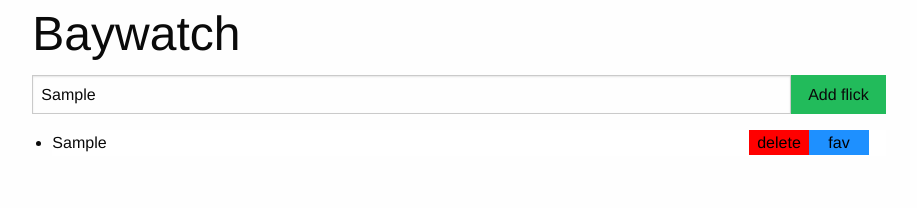
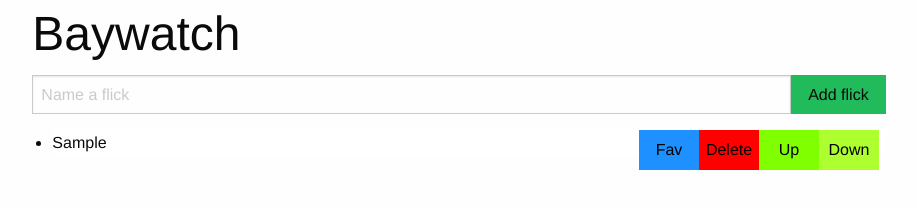
Before and after one commit to joyshaffer/baywatch, a plain HTML site: page index.html in a window 1280 px wide. Both pictures are taken after typing "Sample" into the empty fields and a click on the button "Add flick". Shown: the whole page, without its empty margins (181-1098 px from the left). Drawn offline with nearby package versions, Linux system fonts and the light colour scheme.

Commit message:
Autofocus and require flick name

```diff
--- a/app.css
+++ b/app.css
@@ -0,0 +1,4 @@
+h1 small {
+    color: whitesmoke;
+    font-size: 60%;
+}
--- a/app.js
+++ b/app.js
@@ -20,22 +20,40 @@
     //create buttons
     const favButton = document.createElement('button')
     const delButton = document.createElement('button')
-    favButton.textContent = 'fav'
-    delButton.textContent = 'delete'
+    const upButton = document.createElement('button')
+    const downButton = document.createElement('button')
+    favButton.textContent = 'Fav'
+    delButton.textContent = 'Delete'
+    upButton.textContent = 'Up'
+    downButton.textContent = 'Down'
 
     //style fav button
     favButton.style.backgroundColor = 'dodgerblue'
     favButton.style.position = 'absolute'
-    favButton.style.right = '230px'
-    favButton.style.height = '25px'
+    favButton.style.right = '400px'
+    favButton.style.height = '40px'
     favButton.style.width = '60px'
 
     //style del button
     delButton.style.backgroundColor = 'red'
     delButton.style.position = 'absolute'
-    delButton.style.right = '290px'
-    delButton.style.height = '25px'
+    delButton.style.right = '340px'
+    delButton.style.height = '40px'
     delButton.style.width = '60px'
+
+    //style up button
+    upButton.style.backgroundColor = 'Chartreuse'
+    upButton.style.position = 'absolute'
+    upButton.style.right = '280px'
+    upButton.style.height = '40px'
+    upButton.style.width = '60px'
+
+    //style down button
+    downButton.style.backgroundColor = 'greenyellow'
+    downButton.style.position = 'absolute'
+    downButton.style.right = '220px'
+    downButton.style.height = '40px'
+    downButton.style.width = '60px'
 
     favButton.addEventListener('click', ()=>{
         if(item.style.backgroundColor == 'white') {
@@ -45,6 +63,9 @@
 
     item.appendChild(favButton)
     item.appendChild(delButton)
+    item.appendChild(upButton)
+    item.appendChild(downButton)
+
     return item
   },
 
@@ -60,6 +81,9 @@
     this.list.appendChild(listItem)
     this.flicks[flick.id - 1] = flick.Name
     this.max ++
+
+    //resets the form--when you hit submit the text in the input goes away
+    f.reset()
   }
 }
 
--- a/index.html
+++ b/index.html
@@ -3,7 +3,8 @@
   <head>
     <meta charset="utf-8">
     <meta http-equiv="X-UA-Compatible" content="IE=edge">
-    <title>Michael Baywatch</title>
+    <title></small>(Michael)</small>Baywatch</title>
+
     <meta name="description" content="">
     <meta name="viewport" content="width=device-width, initial-scale=1">
     <link rel="stylesheet" href="https://cdnjs.cloudflare.com/ajax/libs/foundation/6.3.1/css/foundation.min.css">
@@ -20,6 +21,8 @@
               class="input-group-field"
               name="flickName"
               placeholder="Name a flick"
+              autofocus
+              required
             >
             <div class="input-group-button">
               <button
```
